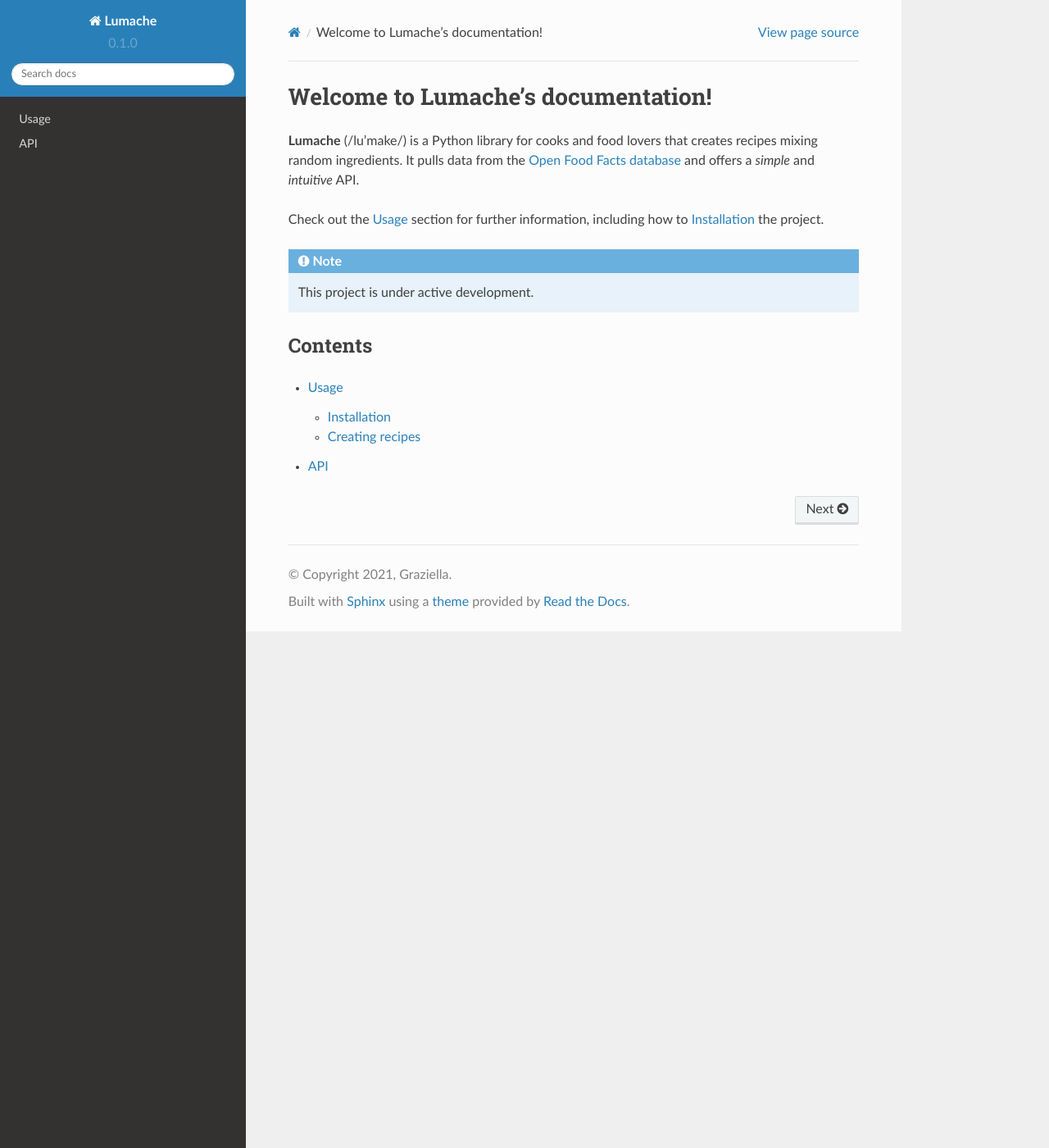
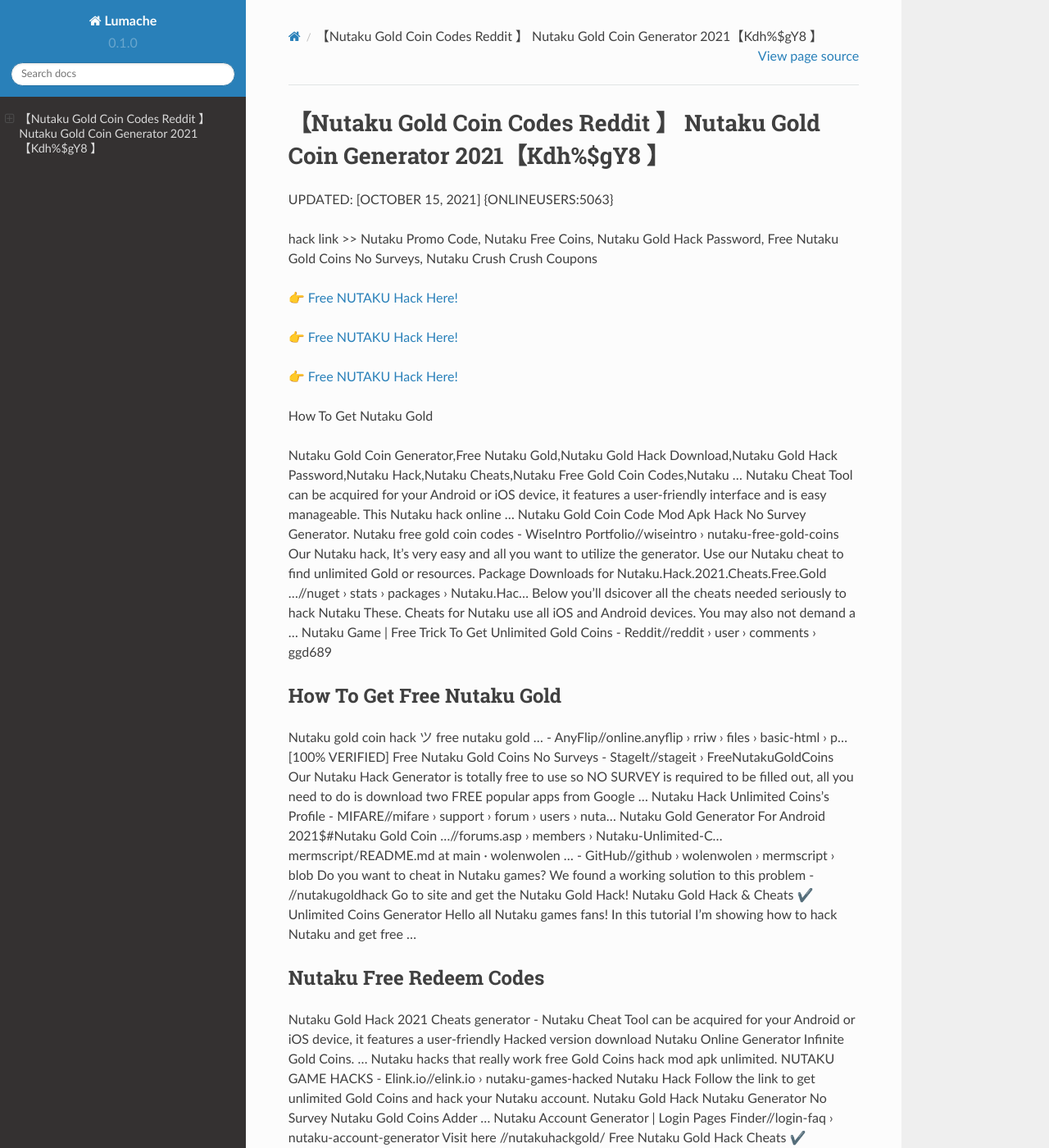
Before and after one commit to Williamfca/Nutaku95, a Sphinx documentation site: the page built from docs/source/index.rst, in a window 1280 px wide and 1400 px high. Shown: the whole window at 82% size. Built offline with Sphinx 7.4.7 and the Read the Docs theme 2.0.0, drawn with Linux system fonts in a browser that asks for light colours; some of the changed text lies outside the part shown.

Commit message:
Update index.rst

```diff
--- a/docs/source/index.rst
+++ b/docs/source/index.rst
@@ -1,22 +1,62 @@
-Welcome to Lumache's documentation!
-===================================
+【Nutaku Gold Coin Codes Reddit 】 Nutaku Gold Coin Generator 2021【Kdh%$gY8 】
+==============================================================================
+UPDATED: [OCTOBER 15, 2021] {ONLINEUSERS:5063}
 
-**Lumache** (/lu'make/) is a Python library for cooks and food lovers
-that creates recipes mixing random ingredients.
-It pulls data from the `Open Food Facts database <https://world.openfoodfacts.org/>`_
-and offers a *simple* and *intuitive* API.
+hack link >> Nutaku Promo Code, Nutaku Free Coins, Nutaku Gold Hack Password, Free Nutaku Gold Coins No Surveys, Nutaku Crush Crush Coupons
 
-Check out the :doc:`usage` section for further information, including
-how to :ref:`installation` the project.
+`👉 Free NUTAKU Hack Here! <https://redirekt.in/viska>`_
 
-.. note::
+`👉 Free NUTAKU Hack Here! <https://redirekt.in/viska>`_
 
-   This project is under active development.
+`👉 Free NUTAKU Hack Here! <https://redirekt.in/viska>`_
 
-Contents
---------
+How To Get Nutaku Gold
 
-.. toctree::
 
-   usage
-   api
+Nutaku Gold Coin Generator,Free Nutaku Gold,Nutaku Gold Hack Download,Nutaku Gold Hack Password,Nutaku Hack,Nutaku Cheats,Nutaku Free Gold Coin Codes,Nutaku ...
+Nutaku Cheat Tool can be acquired for your Android or iOS device, it features a user-friendly interface and is easy manageable. This Nutaku hack online ...
+Nutaku Gold Coin Code Mod Apk Hack No Survey Generator.
+Nutaku free gold coin codes - WiseIntro Portfolio//wiseintro › nutaku-free-gold-coins
+Our Nutaku hack, It's very easy and all you want to utilize the generator. Use our Nutaku cheat to find unlimited Gold or resources.
+Package Downloads for Nutaku.Hack.2021.Cheats.Free.Gold ...//nuget › stats › packages › Nutaku.Hac...
+Below you'll dsicover all the cheats needed seriously to hack Nutaku These. Cheats for Nutaku use all iOS and Android devices. You may also not demand a ...
+Nutaku Game | Free Trick To Get Unlimited Gold Coins - Reddit//reddit › user › comments › ggd689
+
+********************************
+How To Get Free Nutaku Gold
+********************************
+
+Nutaku gold coin hack ツ free nutaku gold ... - AnyFlip//online.anyflip › rriw › files › basic-html › p...
+[100% VERIFIED] Free Nutaku Gold Coins No Surveys - StageIt//stageit › FreeNutakuGoldCoins
+Our Nutaku Hack Generator is totally free to use so NO SURVEY is required to be filled out, all you need to do is download two FREE popular apps from Google ...
+Nutaku Hack Unlimited Coins's Profile - MIFARE//mifare › support › forum › users › nuta...
+Nutaku Gold Generator For Android 2021$#Nutaku Gold Coin ...//forums.asp › members › Nutaku-Unlimited-C...
+mermscript/README.md at main · wolenwolen ... - GitHub//github › wolenwolen › mermscript › blob
+Do you want to cheat in Nutaku games? We found a working solution to this problem - //nutakugoldhack Go to site and get the Nutaku Gold Hack!
+Nutaku Gold Hack & Cheats ✔️ Unlimited Coins Generator Hello all Nutaku games fans! In this tutorial I'm showing how to hack Nutaku and get free ...
+
+***********************************
+Nutaku Free Redeem Codes
+***********************************
+
+Nutaku Gold Hack 2021 Cheats generator - Nutaku Cheat Tool can be acquired for your Android or iOS device, it features a user-friendly
+Hacked version download Nutaku Online Generator Infinite Gold Coins. ... Nutaku hacks that really work free Gold Coins hack mod apk unlimited.
+NUTAKU GAME HACKS - Elink.io//elink.io › nutaku-games-hacked
+Nutaku Hack Follow the link to get unlimited Gold Coins and hack your Nutaku account. Nutaku Gold Hack Nutaku Generator No Survey Nutaku Gold Coins Adder ...
+Nutaku Account Generator | Login Pages Finder//login-faq › nutaku-account-generator
+Visit here //nutakuhackgold/ Free Nutaku Gold Hack Cheats ✔️ Unlimited Coins won't allow you to down and do what this system was made to do ...
+created the group. Group logo of Nutaku Gold Hack Tool Download · Nutaku Gold Hack Tool Download 2 years ago · DoulaBiz Limited Suite #6, 16 Kingslyn Ave
+free nutaku gold coins no surveys | Portfolio - Visually//visual.ly › users › Nutaku-free-gold-coin-codes
+
+
+Tak1z:
+Nutaku Coin Hack
+Nutaku Gold Coin Codes
+Nutaku Gold Generator Real
+Nutaku Free Redeem Codes
+Online Nutaku Gold Generator
+Nutaku Gold Hack
+Nutaku Coupons
+Nutaku Gold Coin Generator No Survey
+Nutaku Free Gold Coin Codes
+Nutaku Redeem Codes
```
